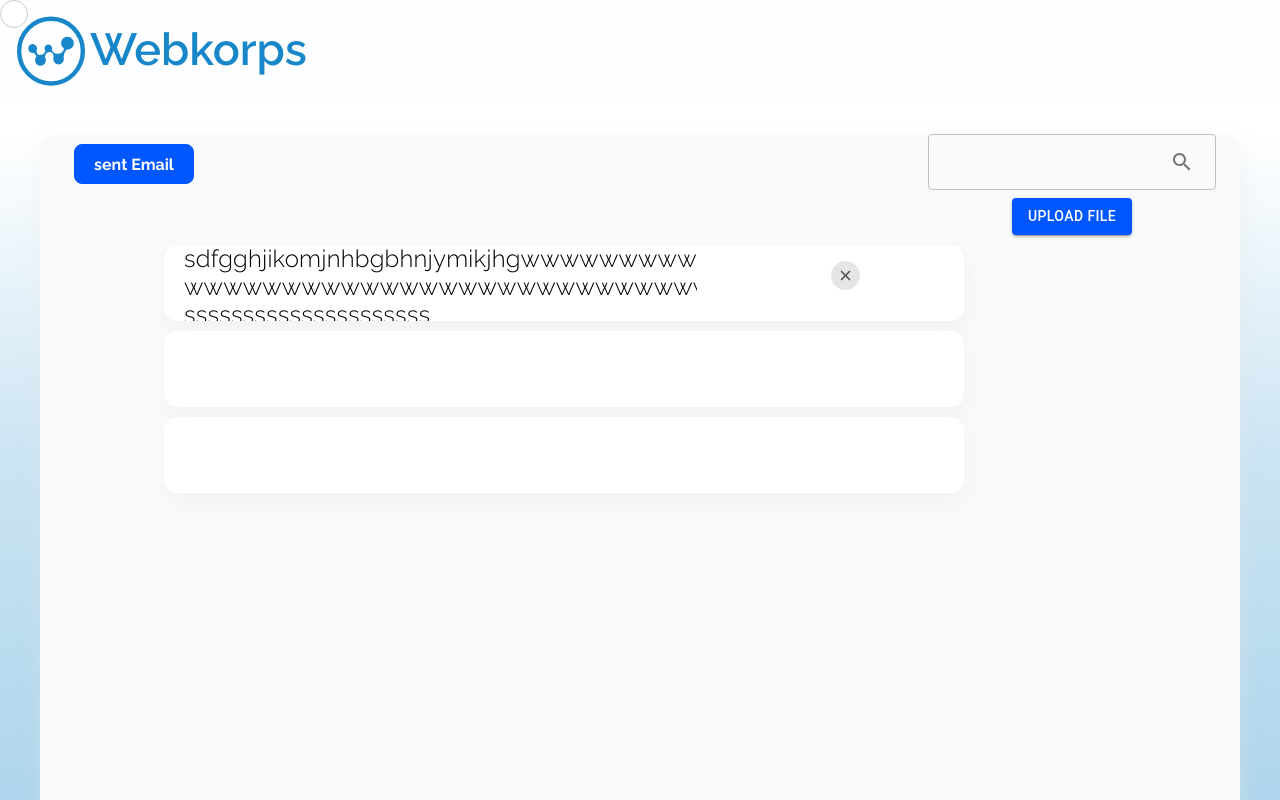
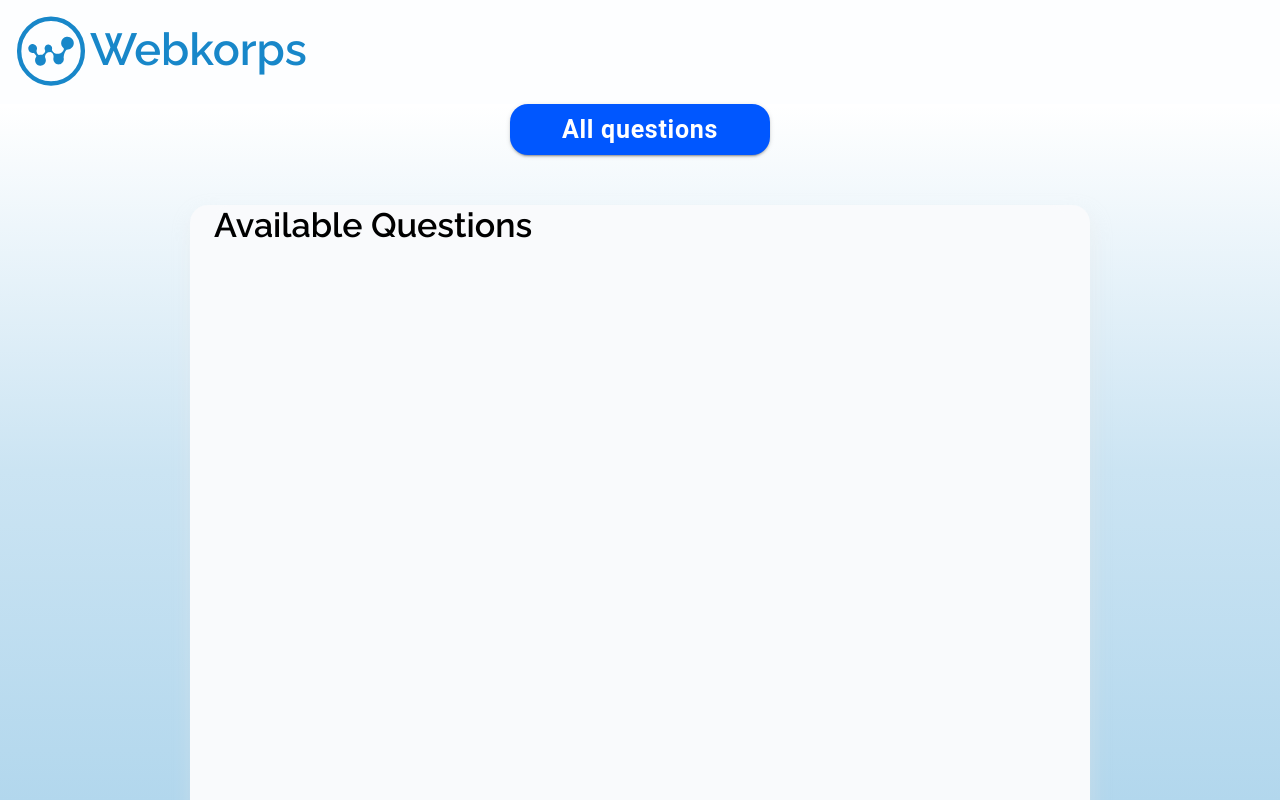
Before and after one commit to amulWebkorps/React-WebkorpsTestEngine, a React (Create React App) app: page /user in a window 1280 px wide. Shown: the top 800 px of the page. Built offline with nearby package versions, Linux system fonts and the light colour scheme.

Commit message:
All available questions Ui

```diff
--- a/src/App.css
+++ b/src/App.css
@@ -44,46 +44,3 @@
   ) !important;
 
 };
-
-.round {
-  position: relative;
-}
-
-.round label {
-  background-color: #fff;
-  border: 1px solid #ccc;
-  border-radius: 50%;
-  cursor: pointer;
-  height: 28px;
-  left: 0;
-  position: absolute;
-  top: 0;
-  width: 28px;
-}
-
-.round label:after {
-  border: 2px solid #fff;
-  border-top: none;
-  border-right: none;
-  content: "";
-  height: 6px;
-  left: 7px;
-  opacity: 0;
-  position: absolute;
-  top: 8px;
-  transform: rotate(-45deg);
-  width: 12px;
-}
-
-.round input[type="checkbox"] {
-  visibility: hidden;
-}
-
-.round input[type="checkbox"]:checked + label {
-  background-color: #66bb6a;
-  border-color: #66bb6a;
-}
-
-.round input[type="checkbox"]:checked + label:after {
-  opacity: 1;
-}
--- a/src/App.js
+++ b/src/App.js
@@ -1,18 +1,33 @@
-
 import "./App.css";
 import Dashbord from "./components/admin/Dashbord";
 import Header from "./components/UI/Header";
 import Compiler from "./components/candidate/Compiler";
 import EmailShow from "./components/candidate/EmailShow";
+
+import { ThemeProvider, createTheme } from '@mui/material/styles';
+import All from "./components/admin/All";
+
+
+const theme = createTheme({
+  palette: {
+    primary: {
+      main: "#0057ff",
+    },
+  },
+});
+
+
 function App() {
   return (
-    <div className="App">
-
-     <Header/>
-      {/* <Dashbord/> */}
-      {/* <Compiler/> */}
-      <EmailShow/>
-    </div>
+    <ThemeProvider theme={theme}>
+      <div className="App">
+        <Header />
+        {/* <Dashbord/> */}
+        {/* <Compiler/>
+        <EmailShow /> */}
+        <All />
+      </div>
+    </ThemeProvider>
   );
 }
 
--- /dev/null
+++ b/src/components/UI/Modal2.js
@@ -0,0 +1,62 @@
+import * as React from "react";
+import Button from "@mui/material/Button";
+import Dialog from "@mui/material/Dialog";
+
+import DialogContent from "@mui/material/DialogContent";
+import DialogContentText from "@mui/material/DialogContentText";
+
+import { crossbtn } from "../assests/images";
+import { Box } from "@mui/system";
+import MenuItem from "@mui/material/MenuItem";
+import FormControl from "@mui/material/FormControl";
+import Select from "@mui/material/Select";
+
+const modalBody = {
+  background: "#F9FAFC",
+  boxShadow: `2px 9px 19px rgba(230, 230, 230, 0.37)`,
+  borderRadius: "18px",
+  height: "510px",
+  width:"70vh",
+};
+
+export default function Model2({ handleClickOpen, open, setOpen }) {
+  const handleClose = () => {
+    setOpen(false);
+  };
+
+  return (
+    <div>
+      <Dialog open={open}   aria-labelledby="alert-dialog-title"
+        aria-describedby="alert-dialog-description"
+        PaperProps={{
+          style: modalBody,
+        }} >
+
+        <Box display="flex" justifyContent="flex-end" alignItems="flex-end">
+
+          <Button onClick={handleClose}>
+
+            <img src={crossbtn} alt="logo" />
+          </Button>
+        </Box>
+
+        <DialogContent>
+          <DialogContentText>
+            <Box sx={{ minWidth: 120 }} m={7}>
+              <FormControl fullWidth >
+                <Select
+                  labelId="demo-simple-select-label"
+                  id="demo-simple-select"
+                >
+                  <MenuItem value={10}>Ten</MenuItem>
+                  <MenuItem value={20}>Twenty</MenuItem>
+                  <MenuItem value={30}>Thirty</MenuItem>
+                </Select>
+              </FormControl>
+            </Box>
+          </DialogContentText>
+        </DialogContent>
+      </Dialog>
+    </div>
+  );
+}
--- /dev/null
+++ b/src/components/admin/All.js
@@ -0,0 +1,87 @@
+import React from "react";
+import { Grid, Typography } from "@mui/material";
+import { Container } from "@mui/system";
+
+import { Button } from "@mui/material";
+
+import "../../App.css";
+
+const background1 = {
+  height: "100%",
+  background: ` linear-gradient(
+      180deg,
+      rgba(24, 135, 201, 0) 0%,
+      rgba(24, 135, 201, 0.224167) 40.42%,
+      rgba(24, 135, 201, 0.4) 100%
+    )`,
+};
+
+const whiteContainer = {
+  marginTop: "50px",
+  height: "800px",
+  background: "#f9fafc",
+  boxShadow: " 2px 9px 19px rgba(230, 230, 230, 0.37)",
+  borderRadius: "18px",
+};
+const buttonLevel = {
+  width: "260px",
+  height: "51px",
+  background: "#0057ff",
+  borderRadius: "18px 18px 18px 18px",
+  fontWeight: "700",
+  fontSize: "25px",
+  lineHeight: "19px",
+  textTransform: "none",
+};
+
+const divHeight = {
+  height: "600px",
+  overflowY: "scroll",
+
+};
+
+
+const levelText ={
+  fontFamily: "Raleway",
+fontSize: "34px",
+fontWeight: "600",
+lineHeight: "40px",
+letterSpacing: "0em",
+textAlign: "left",
+
+
+
+
+}
+
+const levelSubHeading = {
+  width: "100%",
+  height: "89px",
+
+  background: "#F9FAFC",
+  borderRadius: "17px 17px 0px 0px",
+};
+
+const All = () => {
+  return (
+    <div style={background1}>
+      <Grid container sx={{ justifyContent: "center" }}>
+        <Grid item>
+          <Button variant="contained" sx={buttonLevel}>
+            All questions
+          </Button>
+        </Grid>
+      </Grid>
+      <Container maxWidth="md" sx={whiteContainer}>
+        <Grid container sx={divHeight}>
+          <Grid item sx={levelSubHeading}>
+         <Typography sx={levelText}> Available Questions</Typography>
+          </Grid>
+          <Grid item></Grid>
+        </Grid>
+      </Container>
+    </div>
+  );
+};
+
+export default All;
--- a/src/components/candidate/EmailShow.js
+++ b/src/components/candidate/EmailShow.js
@@ -1,19 +1,20 @@
 import { Grid } from "@mui/material";
 import React from "react";
-import { Container } from "@mui/system";
+import { Container, Box } from "@mui/system";
 import TextField from "@mui/material/TextField";
 import { Button } from "@mui/material";
 import IconButton from "@mui/material/IconButton";
 import SearchIcon from "@mui/icons-material/Search";
-
 import { Typography } from "@mui/material";
 import "../../App.css";
 import { crossbtn } from "../assests/images";
-
-
+import Checkbox from "@mui/material/Checkbox";
+import RadioButtonUncheckedIcon from "@mui/icons-material/RadioButtonUnchecked";
+import CheckCircleIcon from "@mui/icons-material/CheckCircle";
+import Modal2 from "../UI/Modal2";
 
 const background1 = {
-  height: "100vh",
+  height: "100%",
   background: ` linear-gradient(
       180deg,
       rgba(24, 135, 201, 0) 0%,
@@ -24,30 +25,31 @@ const background1 = {
 
 const whiteContainer = {
   marginTop: "30px",
-  height: "96vh",
+  height: "800px",
   background: "#f9fafc",
   boxShadow: " 2px 9px 19px rgba(230, 230, 230, 0.37)",
   borderRadius: "18px",
+
 };
 
-const buttonTest = {
-  width: "120px",
-  height: "40px",
-  background: "#0057ff",
-  borderRadius: "8px",
-  color: "white",
-  fontweight: "bold",
-  margin: "10px",
-  border: "1px solid #0057ff",
-  fontFamily: "Raleway",
-  fontStyle: "normal",
-  fontWeight: "700",
-  fontSize: "16px",
-  lineHeight: "19px",
-};
+// const buttonTest = {
+//   width: "120px",
+//   height: "40px",
+//   background: "#0057ff",
+//   borderRadius: "8px",
+//   color: "white",
+//   fontweight: "bold",
+//   margin: "10px",
+//   border: "1px solid #0057ff",
+//   fontFamily: "Raleway",
+//   fontStyle: "normal",
+//   fontWeight: "700",
+//   fontSize: "16px",
+//   lineHeight: "19px",
+// };
 
 const divSelect = {
-  width: "100vh",
+  width: "1000h",
   height: "76px",
   background: "#FFFFFF",
   boxShadow: "2px 9px 19px rgba(230, 230, 230, 0.37)",
@@ -66,24 +68,37 @@ const divText = {
   lineHeight: "28px",
   color: "#000000",
   marginLeft: "20px",
+
 };
 
 const scrollDiv = {
   overflowY: "scroll",
 };
 
-
-
-
+const emailContainer = {
+  overflowY: "scroll",
+  height: "550px",
+};
 
 const EmailShow = () => {
+  const [open, setOpen] = React.useState(false);
+
+  const handleClickOpen = () => {
+    setOpen(true);
+  };
+const buttonEmail={
+  fontSize:"8",
+  fontWeight: "600",
+  color: "white",
+  borderRadius: "6px",}
   return (
     <>
+      <Modal2 open={open} setOpen={setOpen} handleClickOpen={handleClickOpen} />
       <div style={background1}>
         <Container maxWidth="lg" sx={whiteContainer}>
           <Grid container sx={{ justifyContent: "space-between" }}>
             <Grid item>
-              <button style={buttonTest}> sent Email</button>
+            <Button variant="contained" sx={buttonEmail} onClick={handleClickOpen}>Sent Email</Button>
             </Grid>
             <Grid item>
               <Grid container>
@@ -93,7 +108,7 @@ const EmailShow = () => {
                     id="standard-bare"
                     variant="outlined"
                     InputProps={{
-                      endAdornment: (
+                      startAdornment: (
                         <IconButton>
                           <SearchIcon />
                         </IconButton>
@@ -103,11 +118,9 @@ const EmailShow = () => {
                   <Grid item textAlign="center " mt={1}>
                     <Button
                       variant="contained"
-                      sx={{
-                        color: "white",
-                        background: "#0057ff",
-                      }}
+
                       component="label"
+                      sx={buttonEmail}
                     >
                       Upload File
                       <input type="file" hidden />
@@ -117,37 +130,140 @@ const EmailShow = () => {
               </Grid>
             </Grid>
           </Grid>
+          <Container sx={emailContainer}>
             <Grid container>
               <Grid container sx={divSelect}>
-              <Grid item sm={8} sx={scrollDiv}>
-                <Typography sx={divText}>
-                  sdfgghjikomjnhbgbhnjymikjhgwwwwwwwwwwwwwwwwwwwwwwwwwwwwwwwwwwwwwwww
-                  wwwwwwwwwwwwwwwwwwwwwwwwwwwwwwwwwwwwws
-                  sssssssssssssssssssss
+                <Grid item sm={9} sx={scrollDiv}>
+                  <Typography sx={divText} >
+                    rajkushwah02hhg@gmail.com
                   </Typography>
                 </Grid>
-              <Grid item sm={2}>
-                <div>
-
-                <div className="round">
-                  <input
-                    type="checkbox"
-                    id="checkbox4"
-                    name="color"
-                    value="checkbox4"
+                <Grid item sm={2} mt={1}>
+                  <Checkbox
+                    icon={<RadioButtonUncheckedIcon />}
+                    checkedIcon={<CheckCircleIcon color="#0057ff" />}
+                    sx={{ "& .MuiSvgIcon-root": { fontSize: 30 } }}
                   />
-                  <label for="checkbox4"></label>
-                </div>
-                </div>
                 </Grid>
                 <Grid item sm={1} mt={2} x={{ justifyContent: "end" }}>
                   <img src={crossbtn} alt="cross" />
-
+                </Grid>
+              </Grid>
+              <Grid container sx={divSelect}>
+                <Grid item sm={9} sx={scrollDiv}>
+                  <Typography sx={divText} mt={2.5}>
+                    rajkushwah02hhg@gmail.com
+                  </Typography>
+                </Grid>
+                <Grid item sm={2} mt={1}>
+                  <Checkbox
+                    icon={<RadioButtonUncheckedIcon />}
+                    checkedIcon={<CheckCircleIcon color="primary" />}
+                    sx={{ "& .MuiSvgIcon-root": { fontSize: 30 } }}
+                  />
+                </Grid>
+                <Grid item sm={1} mt={2} x={{ justifyContent: "end" }}>
+                  <img src={crossbtn} alt="cross" />
+                </Grid>
+              </Grid>
+              <Grid container sx={divSelect}>
+                <Grid item sm={9} sx={scrollDiv}>
+                  <Typography sx={divText} mt={2.5}>
+                    rajkushwah02hhg@gmail.com
+                  </Typography>
+                </Grid>
+                <Grid item sm={2} mt={1}>
+                  <Checkbox
+                    icon={<RadioButtonUncheckedIcon />}
+                    checkedIcon={<CheckCircleIcon color="primary" />}
+                    sx={{ "& .MuiSvgIcon-root": { fontSize: 30 } }}
+                  />
+                </Grid>
+                <Grid item sm={1} mt={2} x={{ justifyContent: "end" }}>
+                  <img src={crossbtn} alt="cross" />
+                </Grid>
+              </Grid>
+              <Grid container sx={divSelect}>
+                <Grid item sm={9} sx={scrollDiv}>
+                  <Typography sx={divText} mt={2.5}>
+                    rajkushwah02hhg@gmail.com
+                  </Typography>
+                </Grid>
+                <Grid item sm={2} mt={1}>
+                  <Checkbox
+                    icon={<RadioButtonUncheckedIcon />}
+                    checkedIcon={<CheckCircleIcon color="primary" />}
+                    sx={{ "& .MuiSvgIcon-root": { fontSize: 30 } }}
+                  />
+                </Grid>
+                <Grid item sm={1} mt={2} x={{ justifyContent: "end" }}>
+                  <img src={crossbtn} alt="cross" />
+                </Grid>
+              </Grid>
+              <Grid container sx={divSelect}>
+                <Grid item sm={9} sx={scrollDiv} >
+                  <Typography sx={divText} mt={2.5}>
+                    rajkushwah02hhg@gmail.com
+                  </Typography>
+                </Grid>
+                <Grid item sm={2} mt={1}>
+                  <Checkbox
+                    icon={<RadioButtonUncheckedIcon />}
+                    checkedIcon={<CheckCircleIcon color="#0057ff" />}
+                    sx={{ "& .MuiSvgIcon-root": { fontSize: 30 } }}
+                  />
+                </Grid>
+                <Grid item sm={1} mt={2} x={{ justifyContent: "end" }}>
+                  <img src={crossbtn} alt="cross" />
+                </Grid>
+              </Grid>
+              <Grid container sx={divSelect}>
+                <Grid item sm={9} sx={scrollDiv}>
+                  <Typography sx={divText} mt={2.5}>
+                    rajkushwah02hhg@gmail.com
+                  </Typography>
+                </Grid>
+                <Grid item sm={2} mt={1}>
+                  <Checkbox
+                    icon={<RadioButtonUncheckedIcon />}
+                    checkedIcon={<CheckCircleIcon color="#0057ff" />}
+                    sx={{ "& .MuiSvgIcon-root": { fontSize: 30 } }}
+                  />
+                </Grid>
+                <Grid item sm={1} mt={2} x={{ justifyContent: "end" }}>
+                  <img src={crossbtn} alt="cross" />
+                </Grid>
+              </Grid>
+              <Grid container sx={divSelect}>
+                <Grid item sm={9} sx={scrollDiv}>
+                  <Typography sx={divText} mt={2.5}>
+                    rajkushwah02hhg@gmail.com
+                  </Typography>
+                </Grid>
+                <Grid item sm={2} mt={1}>
+                  <Checkbox
+                    icon={<RadioButtonUncheckedIcon />}
+                    checkedIcon={<CheckCircleIcon color="#0057ff" />}
+                    sx={{ "& .MuiSvgIcon-root": { fontSize: 30 } }}
+                  />
+                </Grid>
+                <Grid item sm={1} mt={2} x={{ justifyContent: "end" }}>
+                  <img src={crossbtn} alt="cross" />
                 </Grid>
               </Grid>
               <Grid item sx={divSelect}></Grid>
               <Grid item sx={divSelect}></Grid>
             </Grid>
+          </Container>
+          <Box
+            display="flex"
+            justifyContent="flex-end"
+            mr={12}
+            mt={3}
+            alignItems="flex-end"
+          >
+            <Button variant="contained" size="large" sx={buttonEmail}>Email</Button>
+          </Box>
         </Container>
       </div>
     </>
```
Also changed, not shown: src/components/candidate/Compiler.js (+5 -4 lines), src/theme.js (added, +15 -0 lines). Lines whose indentation alone changed are shown as unchanged.
